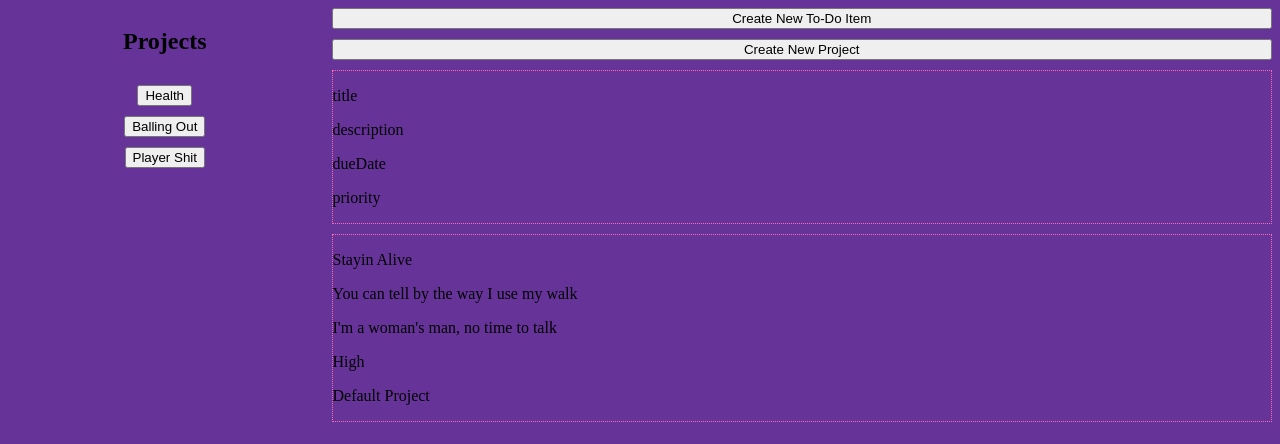
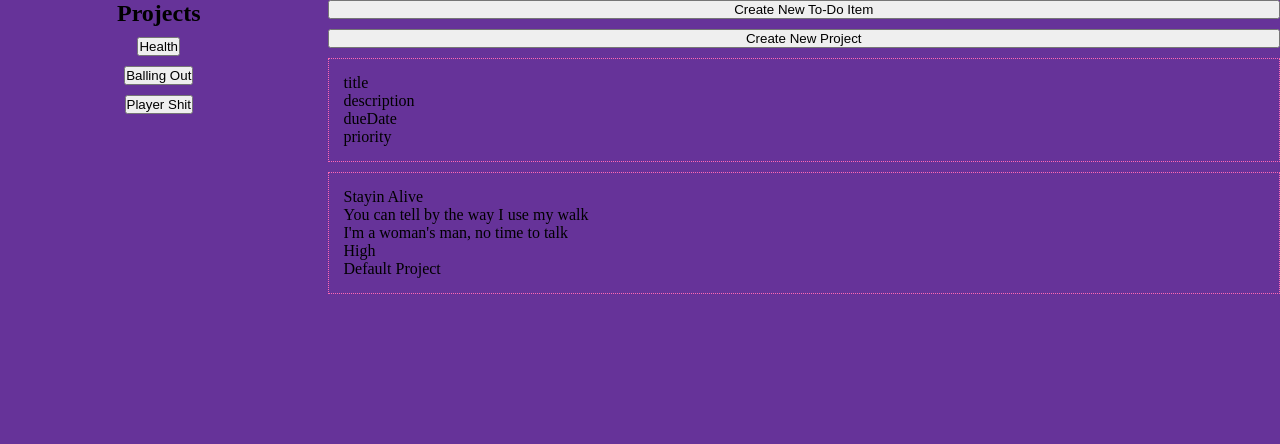
Before and after one commit to sracabanahashas/To-do-App, a website built with webpack: page src/template.html in a window 1280 px wide. Built offline with nearby package versions, Linux system fonts and the light colour scheme.

Commit message:
Zero out margin/padding and add back in to cards

```diff
--- a/src/styles.css
+++ b/src/styles.css
@@ -1,5 +1,11 @@
+* {
+    margin: 0;
+    padding: 0;
+}
+
 body {
     background-color: rebeccapurple;
+
 }
 
 .card {
@@ -31,3 +37,7 @@ body {
     display: flex;
     flex-direction: column;
 }
+
+.card {
+    padding: 15px;
+}
```
